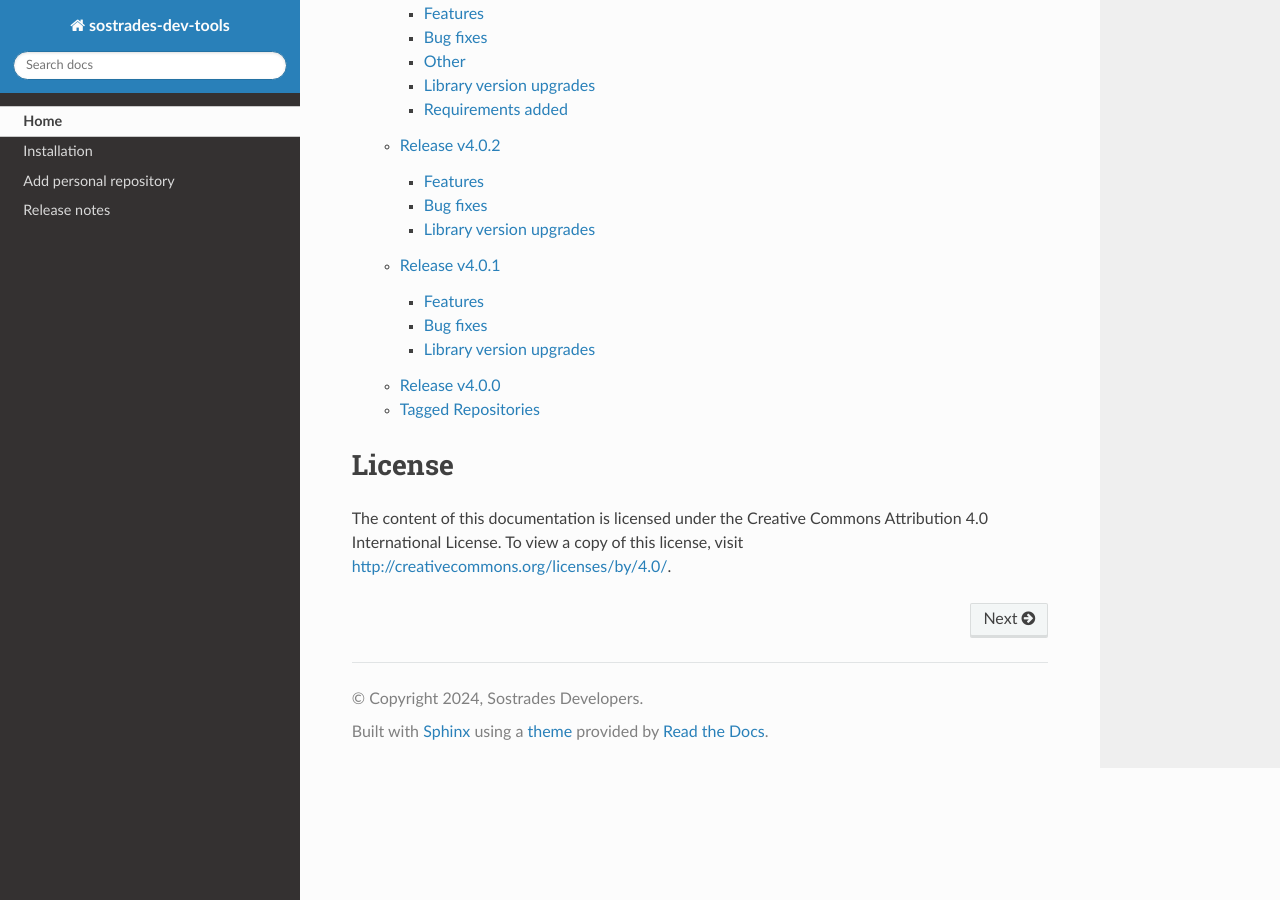
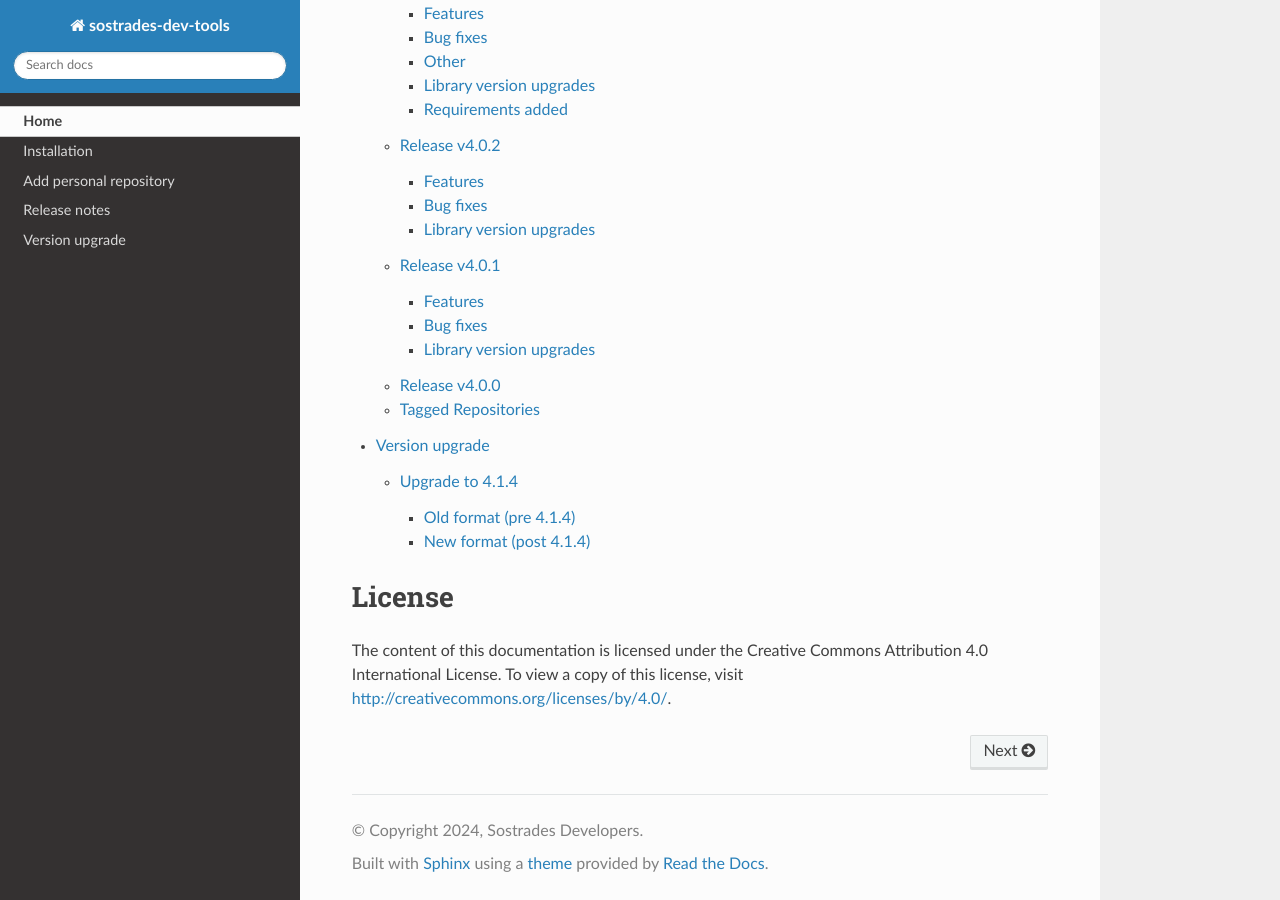
Before and after one commit to os-climate/sostrades-dev-tools, a Sphinx documentation site: the page built from docs/source/index.rst, in a window 1280 px wide and 900 px high, scrolled down 2485 px. Built offline with Sphinx 7.4.7 and the Read the Docs theme 3.1.0, drawn with Linux system fonts in a browser that asks for light colours; some of the changed lines change nothing that is shown.

Commit message:
Added version upgrade process

````diff
--- a/docs/source/index.rst
+++ b/docs/source/index.rst
@@ -46,6 +46,7 @@ Contents
    Installation <installation.md>
    Add personal repository <add-repository.md>
    Release notes <release-notes.md>
+   Version upgrade <version-upgrade.md>
 
 .. _license:
 
--- /dev/null
+++ b/docs/source/version-upgrade.md
@@ -0,0 +1,59 @@
+# Version upgrade
+
+This page documents version upgrade
+
+## Upgrade to 4.1.4
+To upgrade to 4.1.4, you need to change the configuration file (sostrades-webapi configuration.json) database sections.
+To connect to your previous mysql database, the changes needed are :
+
+### Old format (pre 4.1.4)
+```json
+[...]
+  "SQL_ALCHEMY_DATABASE": {
+    "HOST" : "127.0.0.1",
+    "PORT" : 3306,
+    "USER_ENV_VAR": "SQL_ACCOUNT",
+    "PASSWORD_ENV_VAR": "SQL_PASSWORD",
+    "DATABASE_NAME": "sostrades-data",
+    "SSL": false
+  },
+  "SQLALCHEMY_TRACK_MODIFICATIONS": false,
+  "LOGGING_DATABASE": {
+    "HOST" : "127.0.0.1",
+    "PORT" : 3306,
+    "USER_ENV_VAR": "LOG_USER",
+    "PASSWORD_ENV_VAR": "LOG_PASSWORD",
+    "DATABASE_NAME": "sostrades-log",
+    "SSL": false
+  },
+[...]
+```
+
+### New format (post 4.1.4)
+```json
+[...]
+  "SQL_ALCHEMY_DATABASE": {
+      "CONNECT_ARGS": {
+          "ssl": false,
+          "charset": "utf8mb4"
+      },
+      "URI":"mysql+mysqldb://{USER}:{PASSWORD}@127.0.0.1:3306/sostrades-data",
+      "URI_ENV_VARS": {
+          "USER": "SQL_ACCOUNT",
+          "PASSWORD": "SQL_PASSWORD"
+      }
+  },
+  "SQLALCHEMY_TRACK_MODIFICATIONS": false,
+  "LOGGING_DATABASE": {
+      "CONNECT_ARGS": {
+          "ssl": false,
+          "charset": "utf8mb4"
+      },
+      "URI":"mysql+mysqldb://{USER}:{PASSWORD}@127.0.0.1:3306/sostrades-log",
+      "URI_ENV_VARS": {
+          "USER": "LOG_USER",
+          "PASSWORD": "LOG_PASSWORD"
+      }
+  },
+[...]
+```
````
